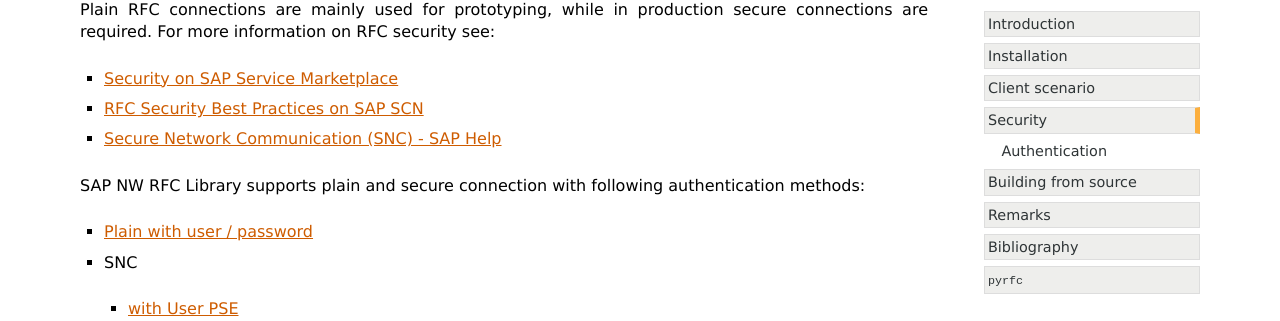
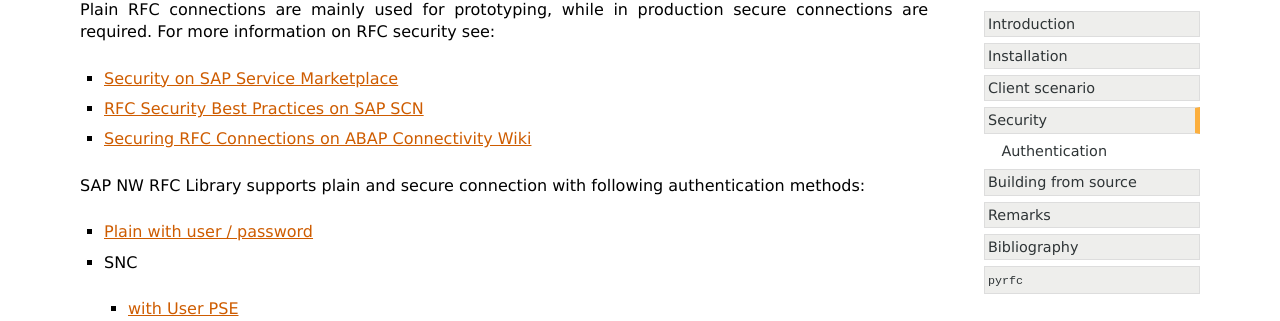
Before and after one commit to SAP/PyRFC, a Sphinx documentation site: the page built from doc/authentication.rst, in a window 1280 px wide and 900 px high. Shown: the part 168-489 px from the top of the window. Built offline with Sphinx 7.4.7, drawn with Linux system fonts in a browser that asks for light colours.

```diff
--- a/doc/authentication.rst
+++ b/doc/authentication.rst
@@ -7,18 +7,18 @@ Security
 Plain RFC connections are mainly used for prototyping, while in production
 secure connections are required. For more information on RFC security see:
 
-* `Security on SAP Service Marketplace <https://www.sap.com/corporate/en/company/security.html>`_
+* `Security on SAP Service Marketplace <https://service.sap.com/security>`_
 * `RFC Security Best Practices on SAP SCN <http://wiki.scn.sap.com/wiki/display/Security/Best+Practice+-+How+to+analyze+and+secure+RFC+connections>`_
-* `Secure Network Communication (SNC) - SAP Help <http://help.sap.com/saphelp_nw70ehp1/helpdata/en/0a/0a2e0fef6211d3a6510000e835363f/frameset.htm>`_
+* `Securing RFC Connections on ABAP Connectivity Wiki <https://wiki.scn.sap.com/wiki/display/ABAPConn/ABAP+Connectivity+Home>`_
 
 SAP NW RFC Library supports plain and secure connection with following authentication methods:
 
-* `Plain with user / password <plain_auth>`_
+* `Plain with user / password <#plain-auth>`_
 
 * SNC
 
-  * `with User PSE <secure-auth-pse>`_
-  * `with X509 <secure-auth-x509>`_
+  * `with User PSE <#snc-with-user-pse>`_
+  * `with X509 <#snc-with-x509>`_
 
 NW ABAP servers support in addition:
 
@@ -56,7 +56,7 @@ The simplest and least secure form of the user authentication.
 
    c = get_connection(ABAP_SYSTEM) # plain
 
-.. _secure-auth-user-pse:
+.. _snc-with-user-pse:
 
 SNC with User PSE
 -----------------
@@ -95,7 +95,7 @@ In this example the SNC_LIB key contains the path to security library
 SNC_LIB can be set as the environment variable, in which case it does
 not have to be provided as a parameter for opening SNC connection.
 
-.. _secure-auth-x509:
+.. _snc-with-x50:
 
 SNC with X509
 -------------
```
Also changed, not shown: README.md (+5 -3 lines).
